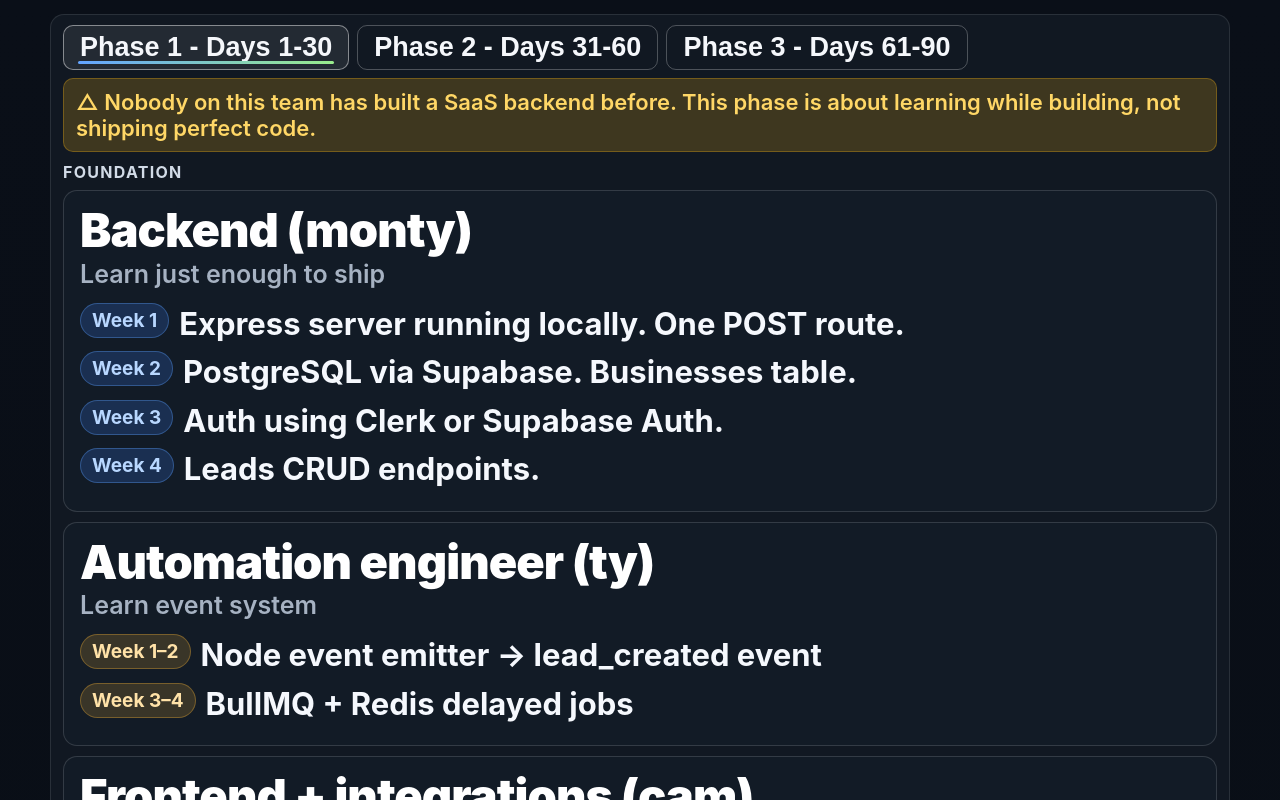
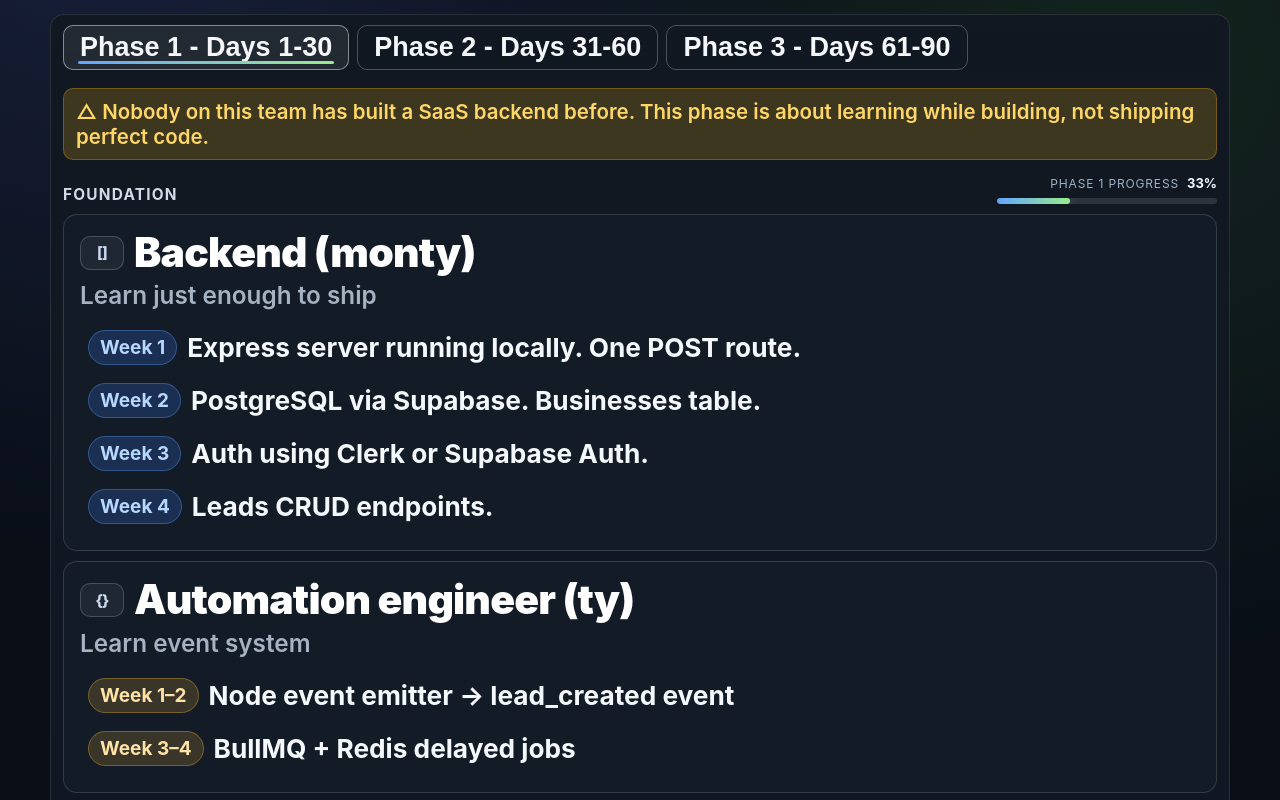
Before and after one commit to halfsins/90dayroadmap, a React (Vite) app: page / in a window 1280 px wide. Shown: the top 800 px of the page. Built offline with nearby package versions, Linux system fonts and the light colour scheme.

Commit message:
Add premium UI polish and interactions

```diff
--- a/src/App.jsx
+++ b/src/App.jsx
@@ -124,11 +124,18 @@ export default function RoadmapDashboard() {
 
   const phase = phases[active];
   const tabLabels = ["Days 1-30", "Days 31-60", "Days 61-90"];
+  const phaseProgress = [33, 66, 100];
   const chipTone = (title) => {
     if (title.includes("Backend")) return "chip-backend";
     if (title.includes("Automation")) return "chip-automation";
     if (title.includes("Frontend")) return "chip-frontend";
     return "chip-growth";
+  };
+  const roleIcon = (title) => {
+    if (title.includes("Backend")) return "[]";
+    if (title.includes("Automation")) return "{}";
+    if (title.includes("Frontend")) return "</>";
+    return "$";
   };
 
   return (
@@ -146,12 +153,29 @@ export default function RoadmapDashboard() {
           ))}
         </div>
 
+        <div key={active} className="phase-content">
           {phase.warning && <div className="warning-banner">{`△ ${phase.warning}`}</div>}
+
+          <div className="phase-header">
             <p className="phase-kicker">{phase.title}</p>
+            <div className="phase-progress">
+              <span className="phase-progress-label">{`Phase ${active + 1} progress`}</span>
+              <span className="phase-progress-value">{`${phaseProgress[active]}%`}</span>
+              <div className="phase-progress-track">
+                <div
+                  className="phase-progress-fill"
+                  style={{ width: `${phaseProgress[active]}%` }}
+                />
+              </div>
+            </div>
+          </div>
 
           {phase.blocks.map((block, i) => (
             <div key={i} className="role-card">
-            <h2 className="role-title">{block.title}</h2>
+              <h2 className="role-title">
+                <span className="role-icon">{roleIcon(block.title)}</span>
+                {block.title}
+              </h2>
               <p className="role-subtitle">{block.sub}</p>
               {block.rows.map((r, idx) => (
                 <div key={idx} className="row-item">
@@ -165,5 +189,6 @@ export default function RoadmapDashboard() {
           <div className="milestone-pill">{phase.milestone}</div>
         </div>
       </div>
+    </div>
   );
 }
--- a/src/index.css
+++ b/src/index.css
@@ -20,25 +20,47 @@ body {
 }
 
 .roadmap-page {
+  position: relative;
   min-height: 100vh;
   background: linear-gradient(180deg, #0a0f18 0%, #090e16 100%);
   padding: 14px;
+  overflow-x: hidden;
+}
+
+.roadmap-page::before {
+  content: "";
+  position: fixed;
+  inset: 0;
+  pointer-events: none;
+  background: radial-gradient(circle at 10% -20%, rgba(106, 130, 251, 0.16), transparent 48%),
+    radial-gradient(circle at 88% 8%, rgba(93, 198, 80, 0.12), transparent 45%),
+    radial-gradient(circle at 48% 100%, rgba(255, 255, 255, 0.05), transparent 55%);
+  z-index: 0;
 }
 
 .roadmap-shell {
+  position: relative;
+  z-index: 1;
   width: min(100%, 1180px);
   margin: 0 auto;
   border: 1px solid var(--line-soft);
   border-radius: 14px;
-  background: var(--shell);
-  padding: 10px 12px;
+  background: linear-gradient(180deg, #111822 0%, #101722 100%);
+  padding: 10px 12px 12px;
+  backdrop-filter: blur(2px);
 }
 
 .tabs-row {
   display: flex;
   flex-wrap: wrap;
   gap: 8px;
-  margin-bottom: 8px;
+  margin-bottom: 12px;
+  position: sticky;
+  top: 8px;
+  z-index: 5;
+  padding-bottom: 6px;
+  background: linear-gradient(180deg, rgba(17, 24, 34, 0.98), rgba(17, 24, 34, 0.72));
+  backdrop-filter: blur(5px);
 }
 
 .phase-tab {
@@ -88,24 +110,82 @@ body {
   box-shadow: 0 10px 24px rgba(0, 0, 0, 0.28);
 }
 
+.phase-content {
+  animation: fade-slide-in 230ms ease;
+}
+
+@keyframes fade-slide-in {
+  from {
+    opacity: 0;
+    transform: translateY(8px);
+  }
+  to {
+    opacity: 1;
+    transform: translateY(0);
+  }
+}
+
 .warning-banner {
-  margin-bottom: 10px;
+  margin-bottom: 12px;
   border: 1px solid rgba(245, 180, 20, 0.3);
   border-radius: 10px;
   background: rgba(245, 180, 20, 0.2);
   color: #ffd766;
   padding: 10px 12px;
-  font-size: 22px;
+  font-size: clamp(14px, 1.6vw, 22px);
   font-weight: 600;
 }
 
+.phase-header {
+  display: flex;
+  align-items: flex-end;
+  justify-content: space-between;
+  gap: 16px;
+  margin-bottom: 10px;
+}
+
 .phase-kicker {
-  margin: 0 0 8px;
+  margin: 0;
   color: #d2dbe7;
   text-transform: uppercase;
   letter-spacing: 0.08em;
-  font-size: 16px;
+  font-size: clamp(12px, 1.2vw, 16px);
   font-weight: 700;
+}
+
+.phase-progress {
+  min-width: 220px;
+  text-align: right;
+}
+
+.phase-progress-label {
+  color: #9fb0c5;
+  font-size: 12px;
+  text-transform: uppercase;
+  letter-spacing: 0.07em;
+}
+
+.phase-progress-value {
+  margin-left: 8px;
+  color: #f4f8ff;
+  font-size: 13px;
+  font-weight: 700;
+}
+
+.phase-progress-track {
+  height: 6px;
+  margin-top: 6px;
+  border-radius: 999px;
+  background: rgba(255, 255, 255, 0.12);
+  overflow: hidden;
+}
+
+.phase-progress-fill {
+  height: 100%;
+  border-radius: inherit;
+  background: linear-gradient(90deg, #63a4ff 0%, #99ec8c 100%);
+  box-shadow: 0 0 14px rgba(99, 164, 255, 0.35);
+  transition: width 260ms ease;
 }
 
 .role-card {
@@ -113,9 +193,9 @@ body {
   border: 1px solid var(--line);
   border-radius: 14px;
   background: var(--card);
-  padding: 14px 16px;
+  padding: 16px 16px 14px;
   transition: transform 220ms ease, border-color 220ms ease, box-shadow 220ms ease,
-    background-color 220ms ease;
+    background-color 220ms ease, opacity 220ms ease;
 }
 
 .role-card:hover {
@@ -125,32 +205,61 @@ body {
   box-shadow: 0 16px 34px rgba(0, 0, 0, 0.33), 0 0 0 1px rgba(255, 255, 255, 0.05) inset;
 }
 
+.phase-content:hover .role-card:not(:hover) {
+  opacity: 0.84;
+}
+
 .role-title {
+  display: flex;
+  align-items: center;
+  gap: 10px;
   margin: 0;
   color: #ffffff;
-  font-size: 47px;
+  font-size: clamp(24px, 3.2vw, 47px);
   line-height: 1.06;
   font-weight: 900;
   letter-spacing: -0.02em;
 }
 
+.role-icon {
+  display: inline-flex;
+  align-items: center;
+  justify-content: center;
+  min-width: 44px;
+  height: 34px;
+  border-radius: 10px;
+  border: 1px solid rgba(255, 255, 255, 0.18);
+  background: rgba(255, 255, 255, 0.06);
+  color: #c9d8ef;
+  font-size: 15px;
+  font-weight: 800;
+  line-height: 1;
+}
+
 .role-subtitle {
-  margin: 4px 0 14px;
+  margin: 6px 0 14px;
   color: var(--muted);
-  font-size: 25px;
+  font-size: clamp(15px, 1.9vw, 25px);
   font-weight: 600;
 }
 
 .row-item {
+  position: relative;
   display: flex;
   align-items: flex-start;
   gap: 10px;
-  margin-bottom: 8px;
-  transition: transform 180ms ease;
+  margin-bottom: 6px;
+  padding: 6px 8px;
+  border-radius: 9px;
+  transition: transform 180ms ease, background-color 180ms ease;
 }
 
 .role-card:hover .row-item {
   transform: translateX(2px);
+}
+
+.row-item:hover {
+  background: rgba(255, 255, 255, 0.055);
 }
 
 .week-chip {
@@ -198,7 +307,7 @@ body {
 .row-copy {
   padding-top: 2px;
   color: #f5f8fd;
-  font-size: 31px;
+  font-size: clamp(16px, 2.05vw, 31px);
   line-height: 1.24;
   font-weight: 700;
 }
@@ -211,7 +320,7 @@ body {
   background: rgba(93, 198, 80, 0.22);
   color: #99ec8c;
   padding: 8px 14px;
-  font-size: 22px;
+  font-size: clamp(13px, 1.5vw, 22px);
   font-weight: 700;
   transition: transform 180ms ease, filter 180ms ease, box-shadow 180ms ease;
 }
@@ -224,11 +333,14 @@ body {
 
 @media (prefers-reduced-motion: reduce) {
   .phase-tab,
+  .phase-content,
+  .phase-progress-fill,
   .role-card,
   .row-item,
   .week-chip,
   .milestone-pill {
     transition: none;
+    animation: none;
   }
 }
 
@@ -241,23 +353,22 @@ body {
     font-size: 18px;
   }
 
-  .role-title {
-    font-size: 36px;
+  .phase-header {
+    flex-direction: column;
+    align-items: flex-start;
+    gap: 10px;
   }
 
-  .role-subtitle {
-    font-size: 20px;
+  .phase-progress {
+    width: 100%;
+    text-align: left;
   }
 
   .week-chip {
     font-size: 15px;
   }
 
-  .row-copy {
-    font-size: 24px;
-  }
-
-  .milestone-pill {
-    font-size: 17px;
+  .tabs-row {
+    top: 4px;
   }
 }
```
Lines whose indentation alone changed are shown as unchanged.
